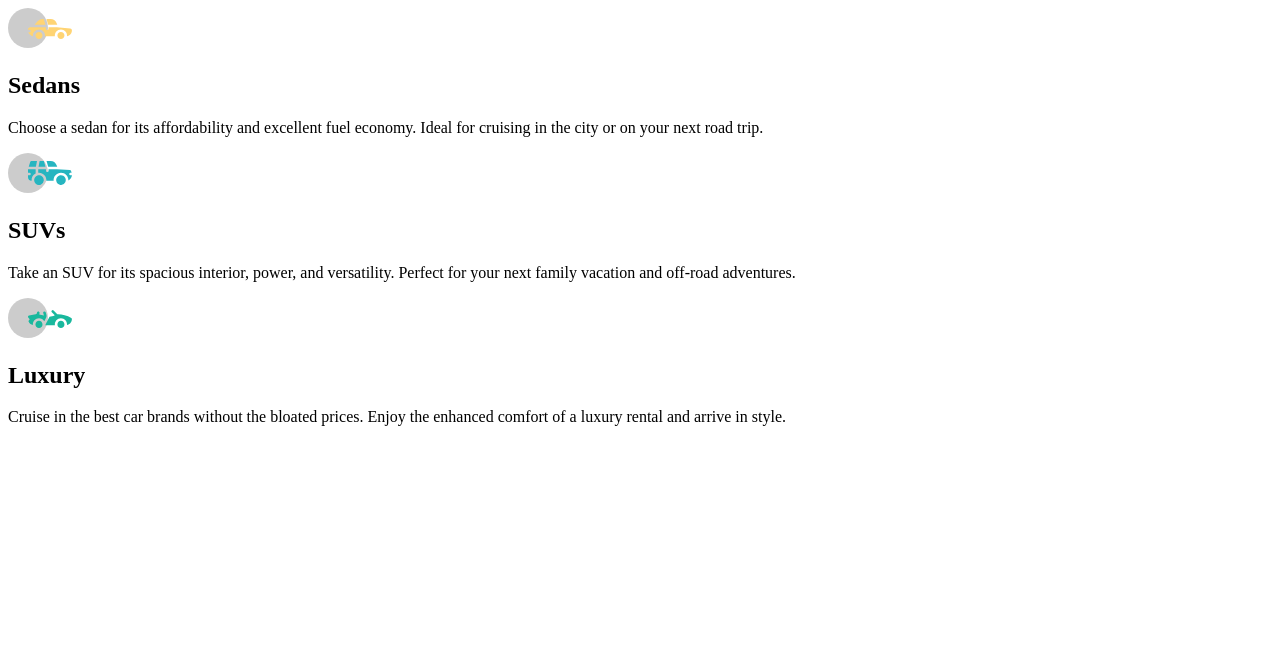
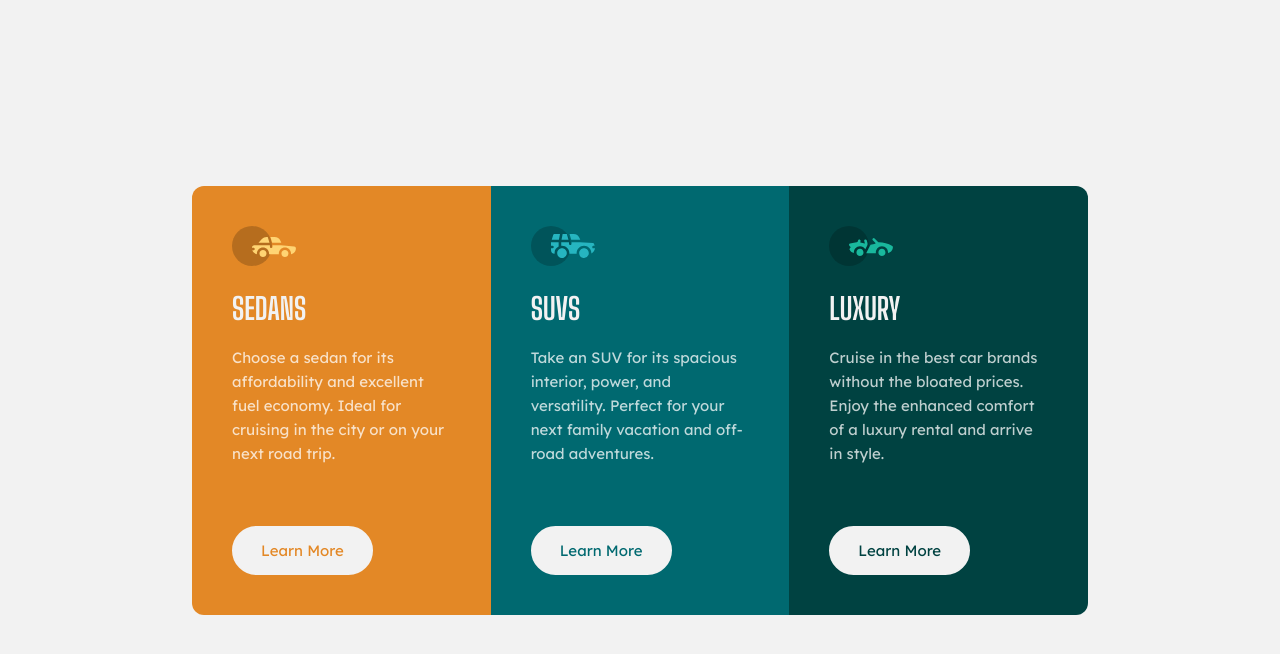
Before and after one commit to vishnuraj-m/3-column_preview_card_component_main, a plain HTML site: page index.html in a window 1280 px wide. Drawn offline with Linux system fonts and the light colour scheme.

Commit message:
css section completed

```diff
--- a/index.html
+++ b/index.html
@@ -22,18 +22,21 @@
         <h2>Sedans</h2>
         <p>Choose a sedan for its affordability and excellent fuel economy. Ideal for cruising in the city
           or on your next road trip.</p>
+        <a href="#">Learn More</a>
       </div>
-      <div class="box box1">
+      <div class="box box2">
         <img src="images/icon-suvs.svg" alt="sedans">
         <h2>SUVs</h2>
         <p>Take an SUV for its spacious interior, power, and versatility. Perfect for your next family vacation
           and off-road adventures.</p>
+        <a href="#">Learn More</a>
       </div>
-      <div class="box box1">
+      <div class="box box3">
         <img src="images/icon-luxury.svg" alt="sedans">
         <h2>Luxury</h2>
         <p>Cruise in the best car brands without the bloated prices. Enjoy the enhanced comfort of a luxury
           rental and arrive in style.</p>
+        <a href="#">Learn More</a>
       </div>
     </div>
   </div>
--- a/styles.css
+++ b/styles.css
@@ -0,0 +1,107 @@
+* {
+    margin: 0;
+    padding: 0;
+    box-sizing: border-box;
+}
+
+body {
+    font-family: 'Lexend Deca', sans-serif;
+    background-color: hsl(0, 0%, 95%);
+    min-height: 100vh;
+    display: flex;
+    align-items: center;
+    font-size: 15px;
+    font-weight: 400;
+}
+
+.main_container {
+    max-width: 960px;
+    margin: 0 auto;
+}
+
+.box_container {
+    display: grid;
+    grid-template-columns: 1fr 1fr 1fr;
+    border-radius: 12px;
+    overflow: hidden;
+    margin: 2rem;
+}
+
+.box1 {
+    background-color: hsl(31, 77%, 52%);
+}
+
+.box2 {
+    background-color: hsl(184, 100%, 22%);
+}
+
+.box3 {
+    background-color: hsl(179, 100%, 13%);
+}
+
+.box {
+    padding: 40px;
+}
+
+.box h2 {
+    font-family: 'Big Shoulders Display', cursive;
+    text-transform: uppercase;
+    color: hsl(0, 0%, 95%);
+    font-size: 30px;
+    margin-top: 20px;
+}
+
+.box p {
+    color: hsla(0, 0%, 100%, 0.75);
+    line-height: 1.6;
+    margin-top: 20px;
+    margin-bottom: 60px;
+}
+
+.box a {
+    text-decoration: none;
+    background-color: hsl(0, 0%, 95%);
+    padding: 13px 27px;
+    border-radius: 26px;
+    display: inline-block;
+    border: 2px solid hsl(0, 0%, 95%);
+}
+
+.box1 a {
+    color: hsl(31, 77%, 52%);
+}
+
+.box1 a:hover {
+    background-color: hsl(31, 77%, 52%);
+    color: hsl(0, 0%, 95%);
+}
+
+.box2 a {
+    color: hsl(184, 100%, 22%);
+}
+
+.box2 a:hover {
+    background-color: hsl(184, 100%, 22%);
+    color: hsl(0, 0%, 95%);
+}
+
+.box3 a {
+    color: hsl(179, 100%, 13%);
+}
+
+.box3 a:hover {
+    background-color: hsl(179, 100%, 13%);
+    color: hsl(0, 0%, 95%);
+}
+
+@media only screen and (max-width: 768px) {
+    .box_container {
+        grid-template-columns: 1fr;
+    }
+}
+
+@media only screen and (max-width: 425px) {
+    .box_container {
+        margin: 2rem .5rem;
+    }
+}
```
